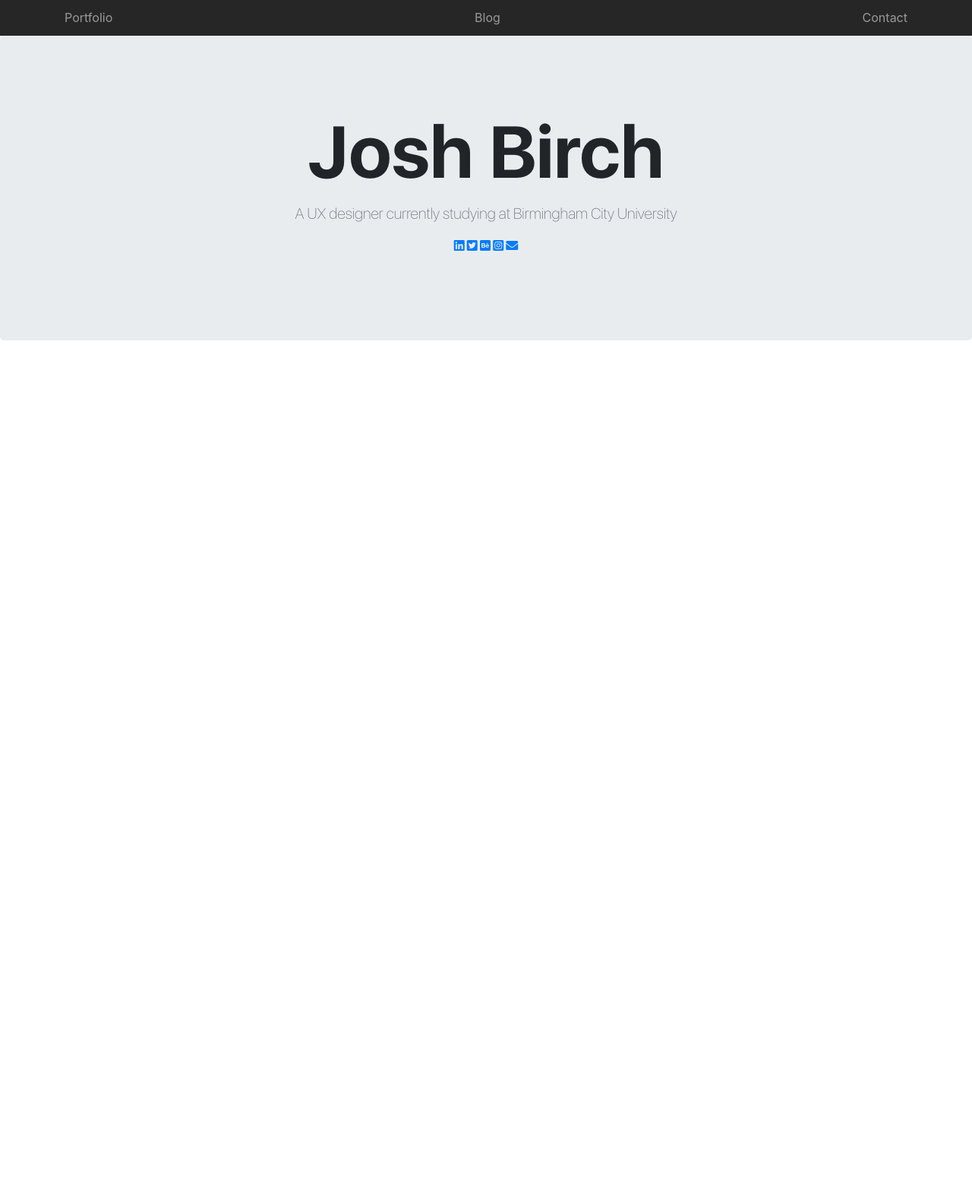
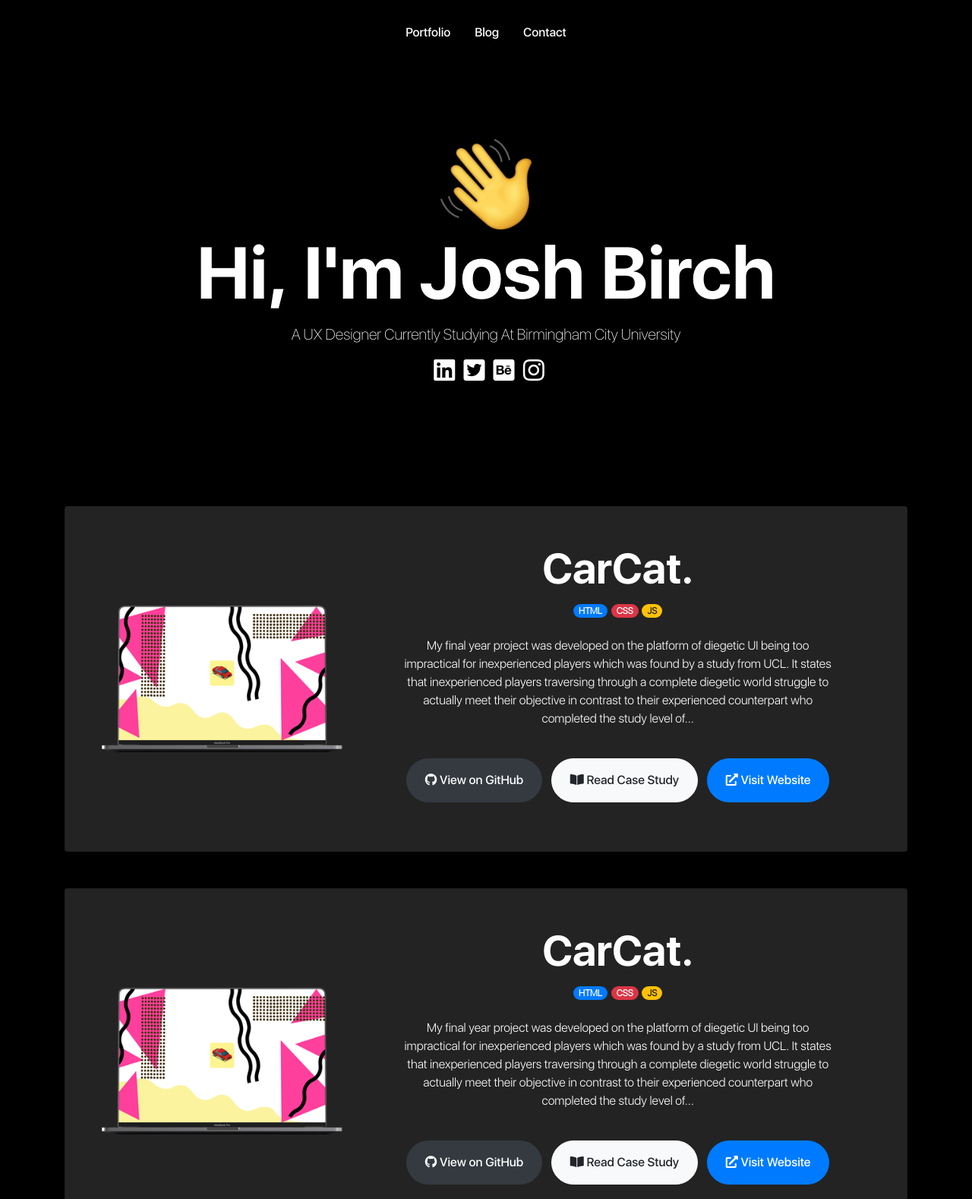
Before and after one commit to joshuabirch/Portfolio-Apple-Design, a plain HTML site: page index.html in a window 1280 px wide. Shown: the part 1-1579 px from the top of the page at 76% size. Before the commit the page ends 800 px from the top, so only its background shows below. Drawn offline with nearby package versions, Linux system fonts and the light colour scheme.

Commit message:
further-dev

```diff
--- a/css/style.css
+++ b/css/style.css
@@ -78,6 +78,7 @@ a {
 .site-header a {
     color: #999;
     transition: ease-in-out color .15s;
+    font-family: SF UI Display Medium;
 }
 
 .site-header a:hover {
--- a/index.html
+++ b/index.html
@@ -9,11 +9,13 @@
         <link rel="stylesheet" href="https://cdn.jsdelivr.net/npm/bootstrap@4.5.3/dist/css/bootstrap.min.css" integrity="sha384-TX8t27EcRE3e/ihU7zmQxVncDAy5uIKz4rEkgIXeMed4M0jlfIDPvg6uqKI2xXr2" crossorigin="anonymous">
 
         <!-- Main Style -->
-        <link rel="stylesheet" href="style.css"/>
+        <link rel="stylesheet" href="style.css">
 
         <!-- Font Awesome -->
         <link rel="stylesheet" href="https://pro.fontawesome.com/releases/v5.10.0/css/all.css" integrity="sha384-AYmEC3Yw5cVb3ZcuHtOA93w35dYTsvhLPVnYs9eStHfGJvOvKxVfELGroGkvsg+p" crossorigin="anonymous"/>
 
+        <!-- AOS -->
+        <link href="https://unpkg.com/aos@2.3.1/dist/aos.css" rel="stylesheet">
 
         <title>Josh Birch Design</title>
 
@@ -21,34 +23,97 @@
     <body>
 
         <!--Navigation-->
-        <nav class="site-header sticky-top py-1">
-            <div class="container d-flex flex-column flex-md-row justify-content-between">
+        <nav class="site-header sticky-top py-4">
+            <div class="container d-flex flex-column flex-md-row justify-content-center">
                 <!-- <a class="py-2" href="#" aria-label="Product">
                     <svg xmlns="http://www.w3.org/2000/svg" width="24" height="24" fill="none" stroke="currentColor" stroke-linecap="round" stroke-linejoin="round" stroke-width="2" class="d-block mx-auto" role="img" viewBox="0 0 24 24" focusable="false"><title>Product</title><circle cx="12" cy="12" r="10"/><path d="M14.31 8l5.74 9.94M9.69 8h11.48M7.38 12l5.74-9.94M9.69 16L3.95 6.06M14.31 16H2.83m13.79-4l-5.74 9.94"/></svg>
                 </a> -->
-                <a class="py-2 d-none d-md-inline-block" href="#">Portfolio</a>
-                <a class="py-2 d-none d-md-inline-block" href="#">Blog</a>
-                <a class="py-2 d-none d-md-inline-block" href="#">Contact</a>
+                <a class="py-2 px-3 d-none d-md-inline-block" href="#">Portfolio</a>
+                <a class="py-2 px-3 d-none d-md-inline-block" href="#">Blog</a>
+                <a class="py-2 px-3 d-none d-md-inline-block" href="#">Contact</a>
             </div>
         </nav>
 
         <section class="jumbotron text-center">
             <div class="container">
-                <h1 id="jumbo-header" class="display-1">Josh Birch</h1>
-                <p class="lead text-muted">A UX designer currently studying at Birmingham City University</p>
+                <img class="img-fluid text-center" width="120" height="118.6" src="assets/wave.png" alt="Apple Wave Emoji">
+                <h1 id="jumbo-header" class="display-1 text-white">Hi, I'm Josh Birch</h1>
+                <p class="lead text-white">A UX designer currently studying at Birmingham City University</p>
                 <p>
-                    <a href="#" class="sm-icons"><i class="fab fa-linkedin"></i></a>
-                    <a href="#" class="sm-icons"><i class="fab fa-twitter-square"></i></a>
-                    <a href="#" class="sm-icons"><i class="fab fa-behance-square"></i></a>
-                    <a href="#" class="sm-icons"><i class="fab fa-instagram-square"></i></a>
-                    <a href="#" class="sm-icons"><i class="fas fa-envelope"></i></a>
+                    <a href="#" class="sm-icons"><i class="fab fa-linkedin fa-2x"></i></a>
+                    <a href="#" class="sm-icons"><i class="fab fa-twitter-square fa-2x"></i></a>
+                    <a href="#" class="sm-icons"><i class="fab fa-behance-square fa-2x"></i></a>
+                    <a href="#" class="sm-icons"><i class="fab fa-instagram fa-2x"></i></a>
                 </p>
             </div>
         </section>
+
+        <section>
+            <div class="container">
+
+                <div data-aos="fade-up"
+                data-aos-duration="2000" class="card my-md-5">
+                    <div class="card-body p-5">
+                        <div class="row">
+                            <div class="col-md-4 d-flex align-items-center">
+                                <img class="img-fluid" src="assets/Mockup.png" alt="Laptop mockup of CarCat.">
+                            </div>
+                            <div class="col-md-8 text-center">
+                                <h3 class="text-white display-4">CarCat.</h3>
+                                <span class="badge badge-pill badge-primary">HTML</span>
+                                <span class="badge badge-pill badge-danger">CSS</span>
+                                <span class="badge badge-pill badge-warning">JS</span>
+                                <p class="text-white py-4 px-5">My final year project was developed on the platform of diegetic UI being too impractical for inexperienced players which was found by a study from UCL. It states that inexperienced players traversing through a complete diegetic world struggle to actually meet their objective in contrast to their experienced counterpart who completed the study level of...</p>
+                                <p>
+                                    <button class="btn btn-dark rounded-pill py-3 px-4 mx-1"><i class="fab fa-github text-white"></i> View on GitHub</button>
+                                    <button class="btn btn-light rounded-pill py-3 px-4 mx-1"><i class="fas fa-book-open"></i> Read Case Study</button>
+                                    <button class="btn btn-primary rounded-pill py-3 px-4 mx-1"><i class="fas fa-external-link-alt text-white"></i> Visit Website</button>
+                                </p>
+                            </div>
+                        </div>
+                    </div>
+                </div>
+
+                <div data-aos="fade-up"
+                data-aos-duration="2000" class="card my-md-5">
+                    <div class="card-body p-5">
+                        <div class="row">
+                            <div class="col-md-4 d-flex align-items-center">
+                                <img class="img-fluid" src="assets/Mockup.png" alt="Laptop mockup of CarCat.">
+                            </div>
+                            <div class="col-md-8 text-center">
+                                <h3 class="text-white display-4">CarCat.</h3>
+                                <span class="badge badge-pill badge-primary">HTML</span>
+                                <span class="badge badge-pill badge-danger">CSS</span>
+                                <span class="badge badge-pill badge-warning">JS</span>
+                                <p class="text-white py-md-4 px-md-5">My final year project was developed on the platform of diegetic UI being too impractical for inexperienced players which was found by a study from UCL. It states that inexperienced players traversing through a complete diegetic world struggle to actually meet their objective in contrast to their experienced counterpart who completed the study level of...</p>
+                                <p>
+                                    <button class="btn btn-dark rounded-pill py-3 px-4 mx-1"><i class="fab fa-github text-white"></i> View on GitHub</button>
+                                    <button class="btn btn-light rounded-pill py-3 px-4 mx-1"><i class="fas fa-book-open"></i> Read Case Study</button>
+                                    <button class="btn btn-primary rounded-pill py-3 px-4 mx-1"><i class="fas fa-external-link-alt text-white"></i> Visit Website</button>
+                                </p>
+                            </div>
+                        </div>
+                    </div>
+                </div>
+
+
+            </div>
+        </section>
+
+
+        <footer class="footer d-flex flex-column flex-md-row justify-content-around py-3 text-white">
+            <p>©Josh Birch</p>
+            <p>Website Built by Josh Birch</p>
+        </footer>
 
 
         <!-- Option 1: jQuery and Bootstrap Bundle (includes Popper) -->
         <script src="https://code.jquery.com/jquery-3.5.1.slim.min.js" integrity="sha384-DfXdz2htPH0lsSSs5nCTpuj/zy4C+OGpamoFVy38MVBnE+IbbVYUew+OrCXaRkfj" crossorigin="anonymous"></script>
         <script src="https://cdn.jsdelivr.net/npm/bootstrap@4.5.3/dist/js/bootstrap.bundle.min.js" integrity="sha384-ho+j7jyWK8fNQe+A12Hb8AhRq26LrZ/JpcUGGOn+Y7RsweNrtN/tE3MoK7ZeZDyx" crossorigin="anonymous"></script>
+        <script src="https://unpkg.com/aos@2.3.1/dist/aos.js"></script>
+        <script>
+            AOS.init();
+        </script>
     </body>
 </html>
--- a/style.css
+++ b/style.css
@@ -62,41 +62,69 @@ src: local('SF UI Display Black'), url('sf-ui-display-black-58646a6b80d5a.woff')
 }
 
 body {
-    color: #212529;
+    background-color: #000;
 }
 
 a {
     text-decoration: none!important;
 }
 
+h1, h2, h3, h4, h5 {
+    font-family: SF UI Display Bold;
+}
+
+p, a, span {
+    font-family: SF UI Display Light;
+}
+
+button, footer {
+    font-family: SF UI Display Medium;
+}
+
 .site-header {
-    background-color: rgba(0,0,0,.85);
+    background-color: rgba(0,0,0, .85);
     backdrop-filter: saturate(180%) blur(20px);
     -webkit-backdrop-filter: saturate(180%) blur(20px);
 }
 
 .site-header a {
-    color: #999;
+    color: #fff;
     transition: ease-in-out color .15s;
+    font-family: SF UI Display Medium;
 }
 
 .site-header a:hover {
-    color: #fff;
+    color: #888;
 }
 
 #jumbo-header {
     font-family: SF UI Display Bold;
 }
 
+.jumbotron {
+    background-color: #000;
+}
+
 .jumbotron > .container > p {
     font-family: SF UI Display Thin;
+    text-transform: capitalize;
 }
 
 
+.sm-icons {
+    text-decoration: none;
+    color: white;
+    margin-left: .5rem;
+    transition: ease-in-out color .15s;
+}
 
+.sm-icons:hover {
+    color: #888;
+}
 
-
-
+.card {
+    background-color: #232323;
+}
 
 @media (min-width: 576px) {
 
```
Also changed, not shown: assets/Mockup.png (added), assets/wave.png (added).
